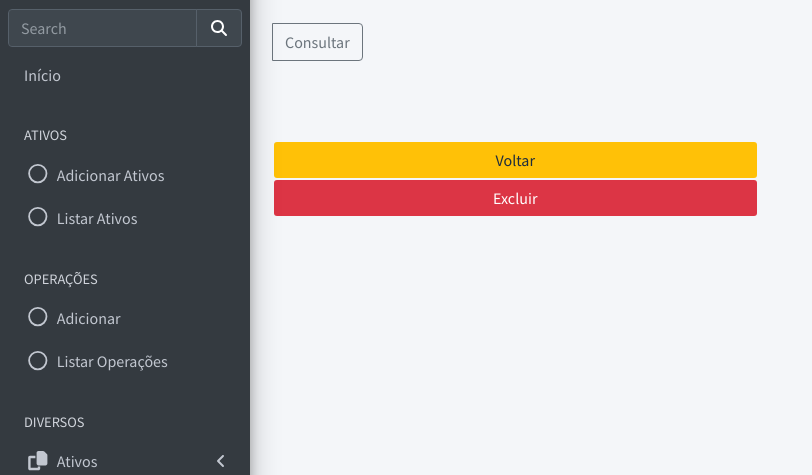
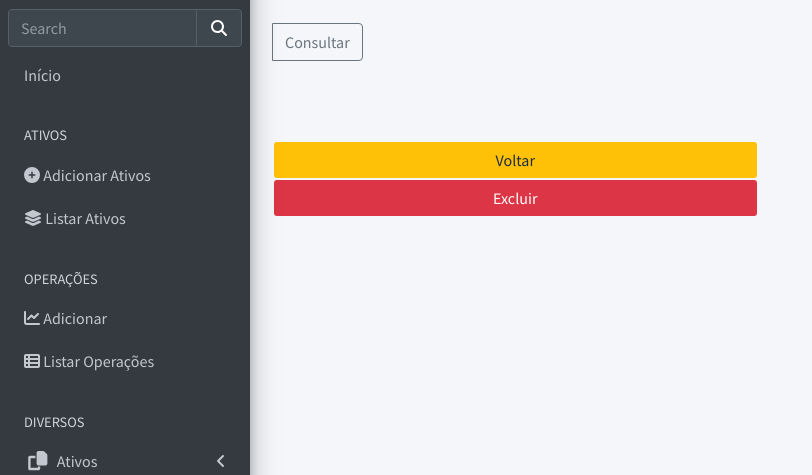
Before and after one commit to edersonsgoncalves/acoes_py, a Flask app: template app/templates/ativos_editar.html in a window 1280 px wide. Shown: the part 131-606 px from the top of the page, without its empty margins (0-812 px from the left). Run offline with Flask 3, Linux system fonts and the light colour scheme; the template is opened without the code that fills it, so the values that code supplies are empty; parts of the project's set-up code (start-up, migrations or seed data) failed here and were passed over; some libraries are stand-ins or nearby versions.

Commit message:
fix: corrigir links

```diff
--- a/app/templates/sidebar.html
+++ b/app/templates/sidebar.html
@@ -40,7 +40,7 @@
 
             <li class="nav-item">
               <li class="nav-item">
-                <a href="{{ url_for('main.home') }}" class="nav-link">
+                <a href="{{ url_for('main.dashboard') }}" class="nav-link">
                   Início
                 </a>
               </li>
@@ -49,26 +49,26 @@
             <li class="nav-header">ATIVOS</li>
             <li class="nav-item">
               <a href="{{ url_for('ativos.adicionar_ativo') }}" class="nav-link {% if 'dynamic_dt' in segment %} active {% endif %}">
-                  <i class="far fa-circle nav-icon"></i>
+                  <i class="fa-solid fa-circle-plus"></i>
                   <p>Adicionar Ativos</p>
                 </a>
             </li>
             <li class="nav-item">
               <a href="{{ url_for('ativos.exibir_ativos') }}" class="nav-link {% if 'charts' in segment %} active {% endif %}">
-                  <i class="far fa-circle nav-icon"></i>
+                  <i class="fa-solid fa-layer-group"></i>
                   <p>Listar Ativos</p>
                 </a>
             </li>
             <li class="nav-header">OPERAÇÕES</li>
             <li class="nav-item">
               <a href="{{ url_for('operacoes.adicionar_operacao') }}" class="nav-link {% if 'dynamic_dt' in segment %} active {% endif %}">
-                <i class="far fa-circle nav-icon"></i>
+                <i class="fa-solid fa-chart-line"></i>
                 <p>Adicionar</p>
               </a>
             </li>
             <li class="nav-item">
               <a href="{{ url_for('operacoes.exibir_operacoes') }}" class="nav-link {% if 'charts' in segment %} active {% endif %}">
-                <i class="far fa-circle nav-icon"></i>
+                <i class="fa-solid fa-table-list"></i>
                 <p>Listar Operações</p>
               </a>
             </li>
```
